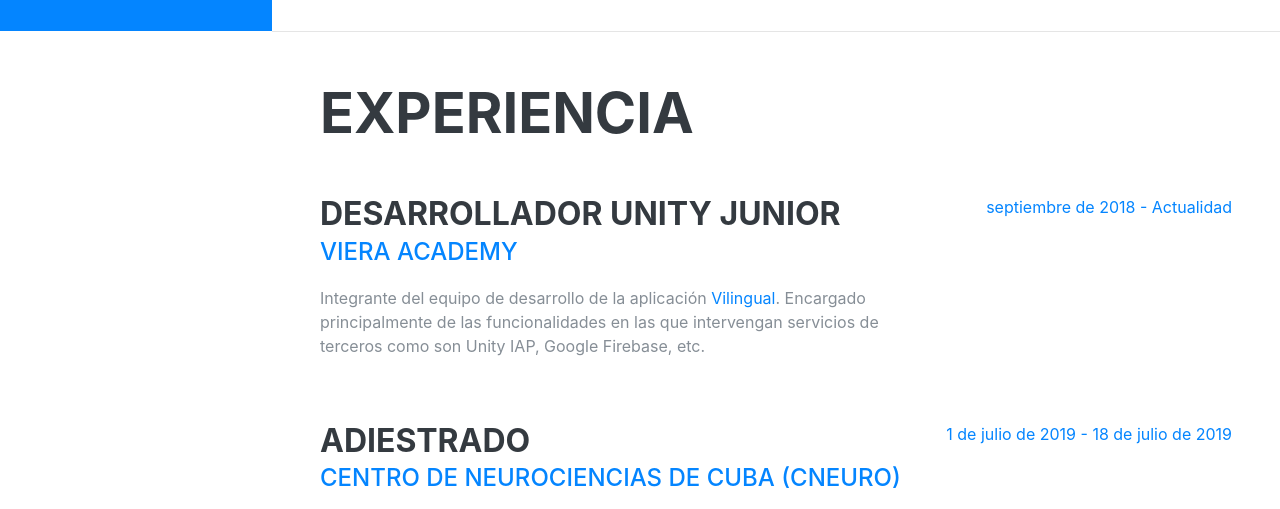
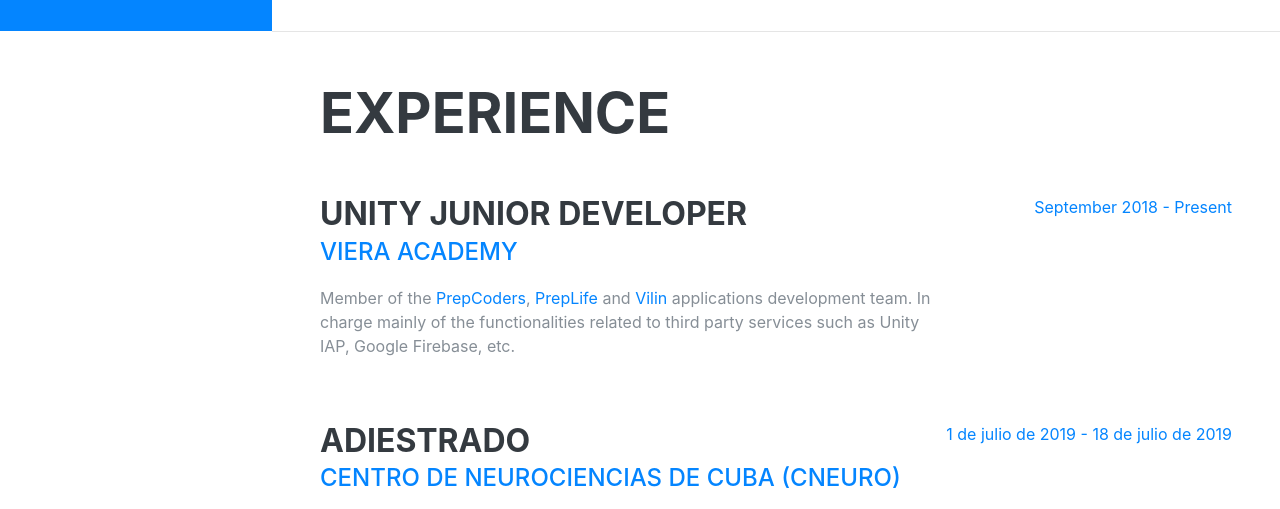
Before and after one commit to leynier/old.leynier.github.io, a plain HTML site: page index.html in a window 1280 px wide. Shown: the part 769-1278 px from the top of the page. Drawn offline with Linux system fonts and the light colour scheme; a web font is replaced by a local one.

Commit message:
Traducir Viera Academy experiencia

```diff
--- a/index.html
+++ b/index.html
@@ -100,16 +100,16 @@
 
     <section class="resume-section p-3 p-lg-5 d-flex justify-content-center" id="experience">
       <div class="w-100">
-        <h2 class="mb-5">Experiencia</h2>
+        <h2 class="mb-5">Experience</h2>
 
         <div class="resume-item d-flex flex-column flex-md-row justify-content-between mb-5">
           <div class="resume-content">
-            <h3 class="mb-0">Desarrollador Unity Junior</h3>
+            <h3 class="mb-0">Unity Junior Developer</h3>
             <div class="subheading mb-3"><a target="_blank" href="https://viera.academy">Viera Academy</a></div>
-            <p>Integrante del equipo de desarrollo de la aplicación <a target="_blank" href="https://viera.academy/vilingual">Vilingual</a>. Encargado principalmente de las funcionalidades en las que intervengan servicios de terceros como son Unity IAP, Google Firebase, etc.</p>
+            <p>Member of the <a target="_blank" href="https://viera.academy/prepcoders">PrepCoders</a>, <a target="_blank" href="https://viera.academy">PrepLife</a> and <a target="_blank" href="https://viera.academy/vilin">Vilin</a> applications development team. In charge mainly of the functionalities related to third party services such as Unity IAP, Google Firebase, etc.</p>
           </div>
           <div class="resume-date text-md-right">
-            <span class="text-primary">septiembre de 2018 - Actualidad</span>
+            <span class="text-primary">September 2018 - Present</span>
           </div>
         </div>
 
```
